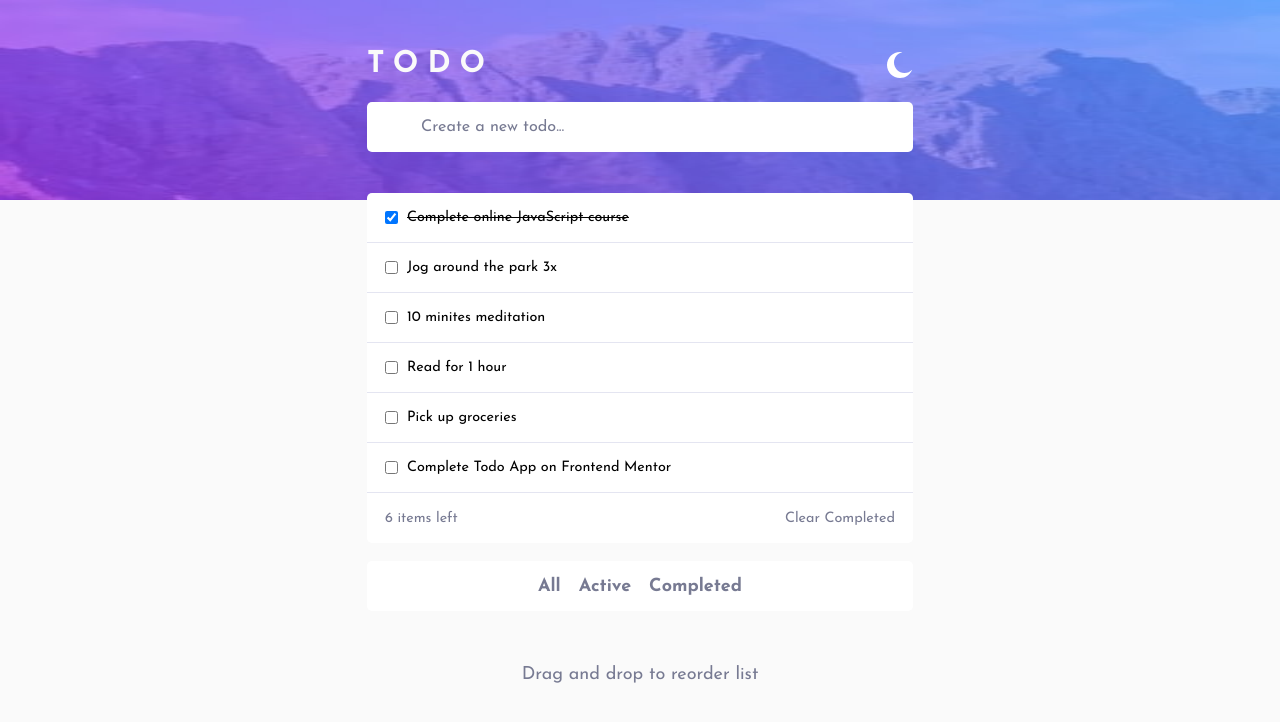
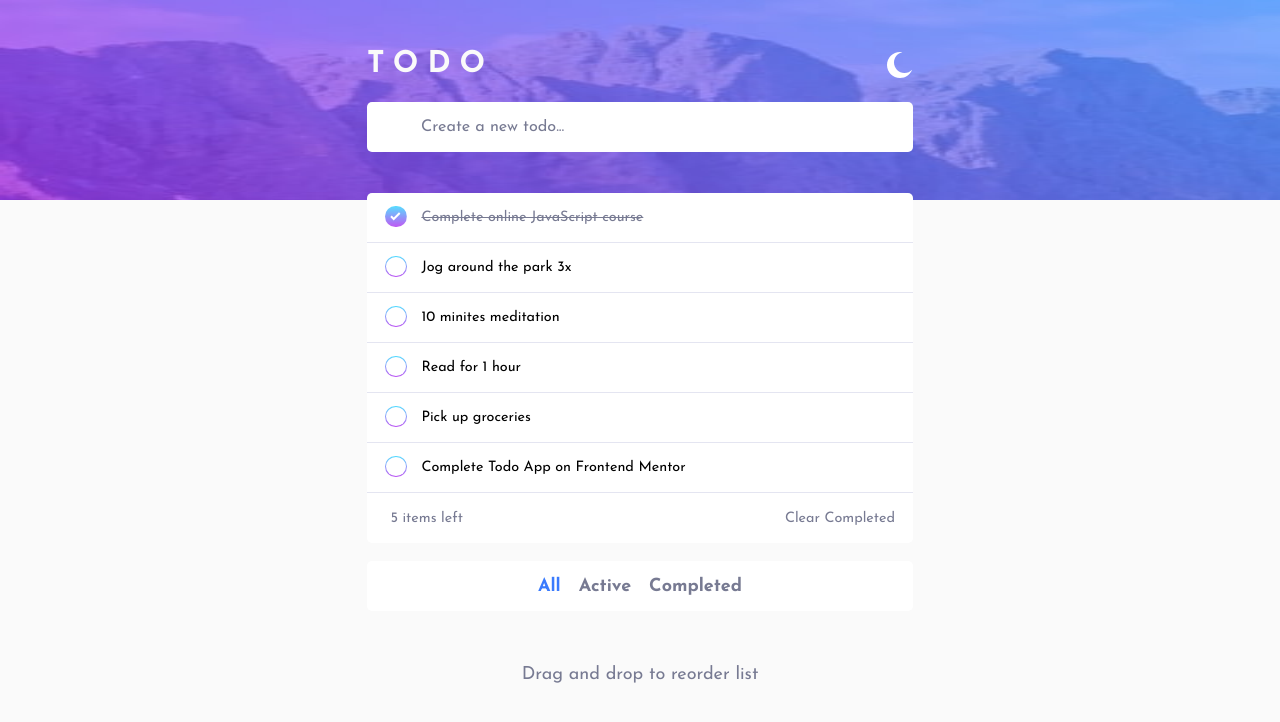
Before and after one commit to shiv-chan/react-todo-app, a React (Create React App) app: page / in a window 1280 px wide. Shown: the top 722 px of the page. Built offline with nearby package versions, Linux system fonts and the light colour scheme; some icons are missing.

Commit message:
Customize checkbox

```diff
--- a/src/features/todo/Todo.js
+++ b/src/features/todo/Todo.js
@@ -47,6 +47,7 @@ export default function Todo() {
 		setChecked(updatedCheckedState);
 	};
 
+	// sort todos
 	const showAllTodos = () => {
 		setAllTodos(todos);
 		setShowActive(false);
@@ -65,6 +66,12 @@ export default function Todo() {
 		setAllTodos(completedTodos);
 		setShowActive(false);
 		setShowCompleted(true);
+	};
+
+	// count active todos
+	const countActiveTodos = () => {
+		const activeTodos = todos.filter((todo) => todo.isDone === false);
+		return activeTodos.length;
 	};
 
 	return (
@@ -87,23 +94,23 @@ export default function Todo() {
 						key={todo.id}
 						data-todo-id={todo.id}
 						onMouseOver={(e) =>
-							e.currentTarget.children[2].classList.add('show')
+							e.currentTarget.children[3].classList.add('show')
 						}
 						onMouseLeave={(e) =>
-							e.currentTarget.children[2].classList.remove('show')
+							e.currentTarget.children[3].classList.remove('show')
 						}
 						onTouchStart={(e) =>
-							e.currentTarget.children[2].classList.toggle('show')
+							e.currentTarget.children[3].classList.toggle('show')
 						}
 						onTouchCancel={(e) =>
-							e.currentTarget.children[2].classList.remove('show')
+							e.currentTarget.children[3].classList.remove('show')
 						}
 					>
 						<input
 							type="checkbox"
 							name="todo-check"
 							id={todo.id}
-							checked={todo.isDone ? true : false}
+							checked={todo.isDone}
 							onChange={checkboxHandler}
 							onClick={(e) => {
 								dispatch(
@@ -111,6 +118,9 @@ export default function Todo() {
 								);
 							}}
 						/>
+						<span
+							className={`checkmark ${todo.isDone ? 'checked' : ''}`}
+						></span>
 						<label
 							htmlFor={todo.id}
 							className={`${todo.isDone ? 'strike-through' : ''}`}
@@ -130,7 +140,7 @@ export default function Todo() {
 				))}
 				<div className="todos-footer">
 					<p className="number-of-todos">
-						<span>{allTodos.length}</span> items left
+						<span>{countActiveTodos()}</span> items left
 					</p>
 					<button onClick={() => dispatch(clearCompleted())}>
 						Clear Completed
@@ -138,9 +148,24 @@ export default function Todo() {
 				</div>
 			</section>
 			<section className="todo-items-sort">
-				<button onClick={showAllTodos}>All</button>
-				<button onClick={showActiveTodos}>Active</button>
-				<button onClick={showCompletedTodos}>Completed</button>
+				<button
+					onClick={showAllTodos}
+					className={`${!showActive && !showCompleted ? 'active' : ''}`}
+				>
+					All
+				</button>
+				<button
+					onClick={showActiveTodos}
+					className={`${showActive ? 'active' : ''}`}
+				>
+					Active
+				</button>
+				<button
+					onClick={showCompletedTodos}
+					className={`${showCompleted ? 'active' : ''}`}
+				>
+					Completed
+				</button>
 			</section>
 			<p>Drag and drop to reorder list</p>
 		</main>
--- a/src/scss/_base.scss
+++ b/src/scss/_base.scss
@@ -12,7 +12,7 @@
 
 // colour
 $bright-blue: hsl(220, 98%, 61%);
-$check-bg: linear-gradient hsl(192, 100%, 67%) to hsl(280, 87%, 65%);
+$check-bg: linear-gradient(hsl(192, 100%, 67%), hsl(280, 87%, 65%));
 
 // light theme colour
 $very-light-gray: hsl(0, 0%, 98%);
--- a/src/scss/_todo.scss
+++ b/src/scss/_todo.scss
@@ -39,9 +39,11 @@ main {
 			border: none;
 			border-bottom: 1px solid $very-light-grayish-blue;
 			padding: 1rem;
+			padding-left: 1.3rem;
 			background-color: #fff;
 			display: flex;
 			align-items: center;
+			position: relative;
 
 			&:first-of-type {
 				border-radius: 5px 5px 0 0;
@@ -54,15 +56,41 @@ main {
 
 			input {
 				cursor: pointer;
+				z-index: 1;
+				opacity: 0;
+			}
+
+			.checkmark {
+				position: absolute;
+				top: 0.7rem;
+				left: 1rem;
+				width: 1.2rem;
+				height: 1.2rem;
+				background-image: linear-gradient(to right, #fff, #fff), $check-bg;
+				background-origin: border-box;
+				background-clip: padding-box, border-box;
+				border-radius: 50%;
+				border: 0.1rem solid transparent;
+
+				&.checked {
+					width: 1.2rem;
+					height: 1.2rem;
+					background-image: url('../images/icon-check.svg'), $check-bg;
+					background-repeat: no-repeat, no-repeat;
+					background-position: center, center;
+					border: none;
+					background-clip: border-box, border-box;
+				}
 			}
 
 			label {
 				font-size: 0.8em;
-				margin-left: 0.5rem;
+				margin-left: 1rem;
 				cursor: pointer;
 
 				&.strike-through {
 					text-decoration: line-through;
+					color: $dark-grayish-blue;
 				}
 			}
 
@@ -115,7 +143,8 @@ main {
 			margin: 0 0.5rem;
 			font-weight: bold;
 
-			&:hover {
+			&:hover,
+			&.active {
 				color: $bright-blue;
 			}
 		}
```
Also changed, not shown: src/images/icon-check.svg.
